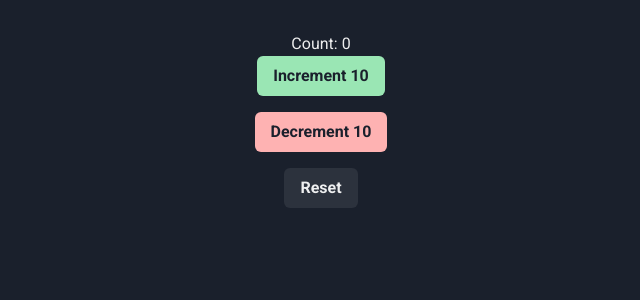
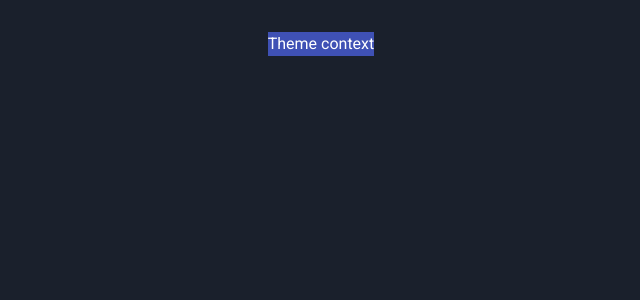
Before and after one commit to PauloDev13/template-next-typescript-eslint-prettier-chakra-ui, a Next.js app: page / in a window 1280 px wide. Shown: the top 300 px of the page, without its empty margins (319-959 px from the left). Built offline with nearby package versions, Linux system fonts and the light colour scheme.

Commit message:
useContext Hook

```diff
--- /dev/null
+++ b/src/components/context/Box.tsx
@@ -0,0 +1,17 @@
+import { useContext } from 'react';
+
+import { ThemeContext } from '~/components/context/ThemeContext';
+
+export const Box = () => {
+  const theme = useContext(ThemeContext);
+  return (
+    <div
+      style={{
+        backgroundColor: theme.primary.main,
+        color: theme.primary.text,
+      }}
+    >
+      Theme context
+    </div>
+  );
+};
--- /dev/null
+++ b/src/components/context/ThemeContext.tsx
@@ -0,0 +1,17 @@
+import { createContext } from 'react';
+
+import { theme } from '~/components/context/theme';
+
+type ThemeContextProviderProps = {
+  children: React.ReactNode;
+};
+
+export const ThemeContext = createContext(theme);
+
+export const ThemeContextProvider = ({
+  children,
+}: ThemeContextProviderProps) => {
+  return (
+    <ThemeContext.Provider value={theme}>{children}</ThemeContext.Provider>
+  );
+};
--- /dev/null
+++ b/src/components/context/theme.ts
@@ -0,0 +1,10 @@
+export const theme = {
+  primary: {
+    main: '#3f51b5',
+    text: '#fff',
+  },
+  secondary: {
+    main: '#f50057',
+    text: '#fff',
+  },
+};
--- a/src/pages/index.tsx
+++ b/src/pages/index.tsx
@@ -1,6 +1,7 @@
 import type { NextPage } from 'next';
 
-import { Counter } from '~/components/state/Counter';
+import { Box } from '~/components/context/Box';
+import { ThemeContextProvider } from '~/components/context/ThemeContext';
 
 const Home: NextPage = () => {
   return (
@@ -12,7 +13,9 @@
         flexDirection: 'column',
       }}
     >
-      <Counter />
+      <ThemeContextProvider>
+        <Box />
+      </ThemeContextProvider>
     </div>
   );
 };
```
